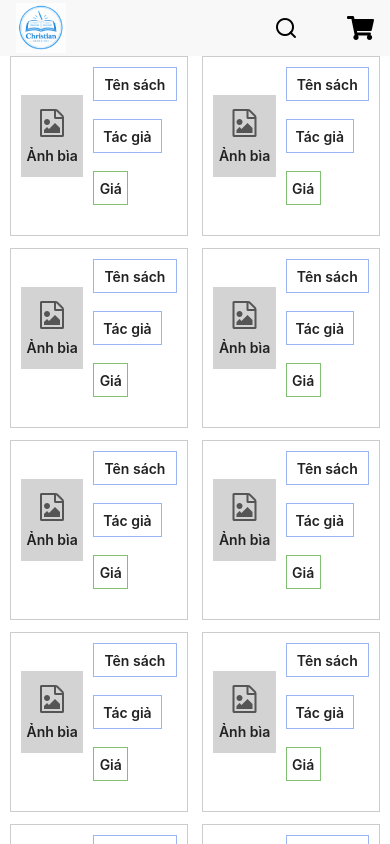
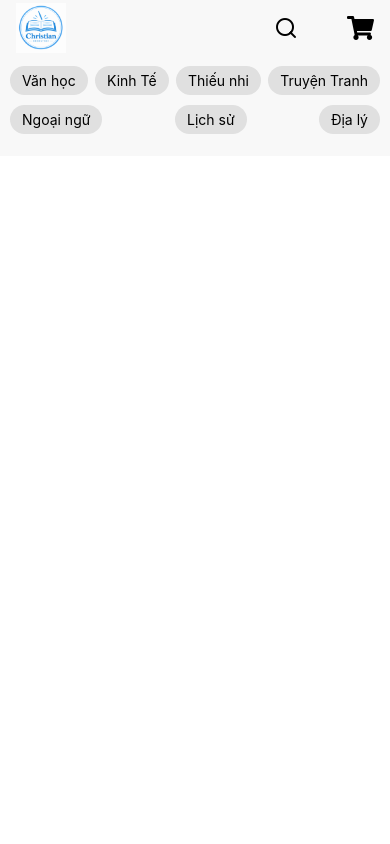
Before and after one commit to Chituongnguyen24/Mobile, a React Native app: screen / in a window 390 px wide. Built offline with nearby package versions, Linux system fonts and the light colour scheme.

Commit message:
Bai1 part2 categorychips

```diff
--- a/App.tsx
+++ b/App.tsx
@@ -1,26 +1,17 @@
 import { ScrollView, StyleSheet, View } from 'react-native';
 import BookCard from './components/BookCard';
+import CategoryChips from './components/CategoryChips';
 import Header from './components/Header';
 export default function App() {
   return (
     <View style={styles.container}>
       <Header />
+      <CategoryChips />
       <ScrollView
         style={styles.scrollView}
         contentContainerStyle={styles.bookGrid}
       >
-        <BookCard />
-        <BookCard />
-        <BookCard />
-        <BookCard />
-        <BookCard />
-        <BookCard />
-        <BookCard />
-        <BookCard />
-        <BookCard />
-        <BookCard />
-        <BookCard />
-        <BookCard />
+
       </ScrollView>
     </View>
   );
--- /dev/null
+++ b/components/CategoryChips.tsx
@@ -0,0 +1,55 @@
+import { Pressable, StyleSheet, Text, View } from 'react-native';
+
+const CategoryChips = () => {
+    return (
+        <View style={[styles.container, styles.CategoryGrid]}>
+            <Pressable style={styles.chip}>
+                <Text>Văn học</Text>
+            </Pressable>
+             <Pressable style={styles.chip}>
+                <Text>Kinh Tế</Text>
+            </Pressable>
+             <Pressable style={styles.chip}>
+                <Text>Thiếu nhi</Text>
+            </Pressable>
+             <Pressable style={styles.chip}>
+                <Text>Truyện Tranh</Text>
+            </Pressable>
+             <Pressable style={styles.chip}>
+                <Text>Ngoại ngữ</Text>
+            </Pressable>
+             <Pressable style={styles.chip}>
+                <Text>Lịch sử</Text>
+            </Pressable>
+              <Pressable style={styles.chip}>
+                <Text>Địa lý</Text>
+            </Pressable>
+        </View>
+    );
+}
+
+const styles = StyleSheet.create({
+    container: {
+        flexDirection: 'row',
+        justifyContent: 'space-between',
+        alignItems: 'center',
+        padding: 10,
+        backgroundColor: '#f8f8f8',
+        width: '100%',
+        height: 100,
+    },
+    CategoryGrid: {
+        flexDirection: 'row',
+        flexWrap: 'wrap',
+        justifyContent: 'space-between',
+        rowGap: 10,
+    },
+    chip: {
+        paddingHorizontal: 12,
+        paddingVertical: 6,
+        backgroundColor: '#e0e0e0',
+        borderRadius: 16,
+    },
+})
+
+export default CategoryChips;
```
Also changed, not shown: Minh Chứng/Bai1 part2 CategoryChip.png (added).
